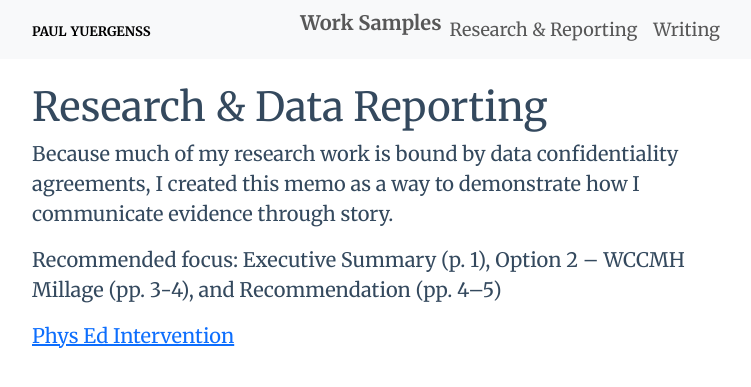
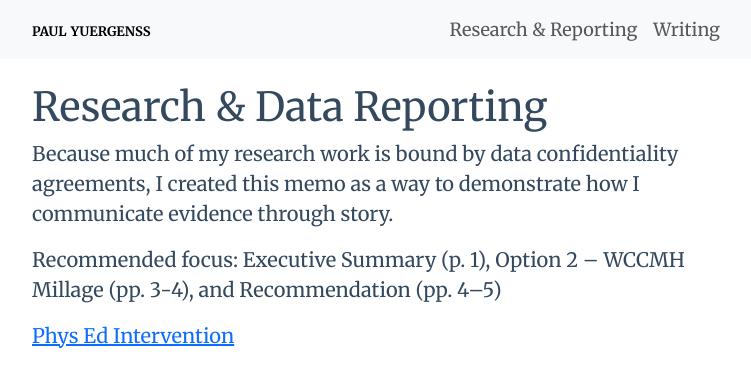
Before and after one commit to pyrgns/pyrgns.github.io, a Jekyll site: the page built from trails.md, in a window 1280 px wide. Shown: the top 387 px of the page, without its empty margins (260-1011 px from the left). Built offline with Jekyll 4.4.1, drawn with Linux system fonts in a browser that asks for light colours.

Commit message:
Update nav.html

```diff
--- a/_includes/nav.html
+++ b/_includes/nav.html
@@ -9,9 +9,6 @@
     <div class="collapse navbar-collapse" id="navbarNav">
       <ul class="navbar-nav ms-auto">
         <li class="nav-item">
-          <span class="navbar-text"><strong>Work Samples</strong></span>
-        </li>
-        <li class="nav-item">
           <a class="nav-link" href="{{ '/trails.html' | relative_url }}">Research & Reporting</a>
         </li>
         <li class="nav-item">
```
